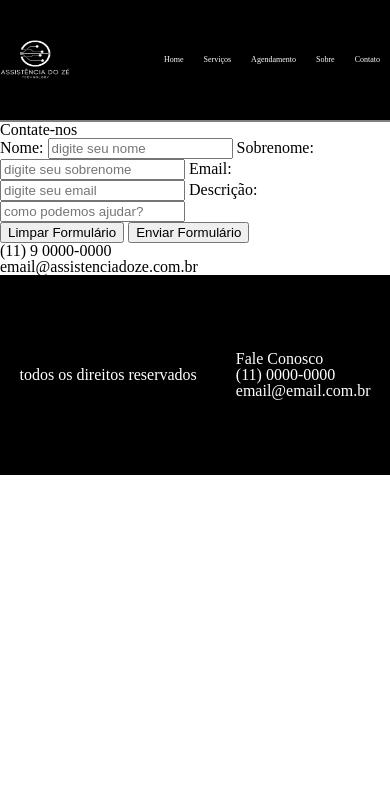
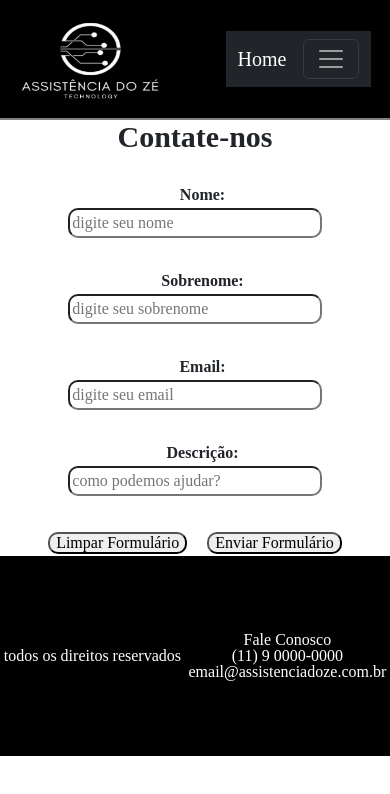
Before and after one commit to pedroedreira/projeto_CoderHouse, a plain HTML site: page pages/contato.html in a window 390 px wide. Drawn offline with nearby package versions, Linux system fonts and the light colour scheme.

Commit message:
correcao_responsive

```diff
--- a/css/contato.css
+++ b/css/contato.css
@@ -1,5 +1,5 @@
 .barra_menu {
-    width: calc(100% - 130px);
+  width: 100%;
   padding: 0 65px;
   height: 120px;
   color: white;
@@ -40,11 +40,10 @@
   width: 140px;
   margin-top: 5px;
 }
-form {
-    width: calc(100% - 250px);
-    padding: 0 125px;
-    height: 500px;
-    padding: 0 0;
+
+.forms {
+  width: 100%;
+  height: 100%;
   display: flex;
   flex-direction: column;
   align-items: center;
@@ -52,18 +51,21 @@ form {
 }
 
 .tit_contato {
-    width: calc(100% - 250px);
-    padding: 50px 125px;
-    height: 100px;
+  width: 100%;
+  height: 100%;
   display: flex;
   flex-direction: row;
   align-items: center;
-    justify-content: flex-start;
-    font-size: 35px;
+  justify-content: center;
+  font-size: 30px;
   font-weight: bold;
 }
 
 label {
+  display: flex;
+  flex-direction: row;
+  align-items: center;
+  justify-content: center;
   margin-left: 15px;
   margin-top: 35px;
   margin-bottom: 5px;
@@ -101,34 +103,21 @@ form {
 }
 
 .container {
-    width: 100vw;
-    height: calc(100vh - 85px);
+  width: 100%;
+  height: 100%;
   display: flex;
   flex-direction: row;
 }
 
 .container_forms {
-    width: calc(50% - 75px);
-    height: calc(100% - 100px);
+  width: 100%;
+  height: 100%;
   margin: 50px 25px 50px 50px;
   display: flex;
   flex-direction: column;
   align-items: center;
 }
 
-  .container_contato {
-    width: calc(50% - 95px);
-    height: calc(100% - 100px);
-    margin: 50px 25px 50px 50px;
-    display: flex;
-    flex-direction: column;
-    justify-content: center;
-    align-items: center;
-  }
-
-  .container_contato p {
-    font-size: 25px;
-  }
 
 @media screen and (min-width: 320px) and (max-width: 480px) {
   .barra_menu {
--- a/pages/contato.html
+++ b/pages/contato.html
@@ -6,9 +6,10 @@
     <meta charset="UTF-8" />
     <meta http-equiv="X-UA-Compatible" content="IE=edge" />
     <meta name="viewport" content="width=device-width, initial-scale=1.0" />
-    <!-- Link dos CSS -->
-    <link rel="stylesheet" href="../css/reset.css" />
-    <link rel="stylesheet" href="../css/style.css" />
+    <link href="https://cdn.jsdelivr.net/npm/bootstrap@5.2.1/dist/css/bootstrap.min.css" rel="stylesheet" integrity="sha384-iYQeCzEYFbKjA/T2uDLTpkwGzCiq6soy8tYaI1GyVh/UjpbCx/TYkiZhlZB6+fzT" crossorigin="anonymous">
+    <link rel="stylesheet" href="../css/reset.css" >
+    <link rel="stylesheet" href="../css/contato.css">
+    <link rel="stylesheet" href="../css/footer.css">
     <!-- Título da aba -->
     <title>Assistência do Zé</title>
   </head>
@@ -18,27 +19,38 @@
     <header class="barra_menu">
       <!-- Conteúdo da barra de Menu -->
       <a href="../index.html"><img class="logo" src="../image/logo.jpg" alt="logo"></a>
-      <ul class="navbar">
-        <li><a class="menu_items" href="../index.html">Home </a></li>
-        <li>
-          <a class="menu_items" href="../pages/servicos.html">Serviços </a>
-        </li>
-        <li>
-          <a class="menu_items" href="../pages/agenda.html">Agendamento </a>
-        </li>
-        <li><a class="menu_items" href="../pages/sobre.html">Sobre </a></li>
-        <li>
-          <a class="menu_items" href="../pages/contato.html">Contato </a>
-        </li>
-      </ul>
+      <nav class="navbar navbar-expand-lg bg-light navbar navbar-dark bg-dark">
+        <div class="container-fluid">
+          <a class="navbar-brand" href="/index.html">Home</a>
+          <button class="navbar-toggler" type="button" data-bs-toggle="collapse" data-bs-target="#navbarNav" aria-controls="navbarNav" aria-expanded="false" aria-label="Toggle navigation">
+            <span class="navbar-toggler-icon"></span>
+          </button>
+          <div class="collapse navbar-collapse" id="navbarNav">
+            <ul class="navbar-nav">
+              <li class="nav-item">
+                <a class="nav-link" href="./servicos.html">Serviços</a>
+              </li>
+              <li class="nav-item">
+                <a class="nav-link" href="./agenda.html">Agendamento</a>
+              </li>
+              <li class="nav-item">
+                <a class="nav-link" href="./sobre.html">Sobre</a>
+              </li>
+              <li class="nav-item">
+                <a class="nav-link" href="./contato.html">Contato</a>
+              </li>
+            </ul>
+          </div>
+        </div>
+      </nav>
     </header>
 
     <main>
       <!-- Conteúdo Principal -->
       <div class="container">
         <div class="container_forms">
-          <h2 class="tit_contato">Contate-nos</h2>
-            <form>
+            <form class="forms">
+              <h2 class="tit_contato">Contate-nos</h2>
               <label for="nome_usuario">Nome:</label>
               <input
                 id="first_name"
@@ -87,11 +99,6 @@
             </form>
           </div>
         </div>
-
-        <div class="container_contato">
-          <p>(11) 9 0000-0000</p>
-          <p>email@assistenciadoze.com.br</p>
-        </div>
       </div>
     </main>
 
@@ -102,9 +109,10 @@
       </div>
       <div class="meio_contato">
         <p>Fale Conosco</p>
-        <p>(11) 0000-0000</p>
-        <p>email@email.com.br</p>
+        <p>(11) 9 0000-0000</p>
+        <p>email@assistenciadoze.com.br</p>
       </div>
     </footer>
+    <script src="https://cdn.jsdelivr.net/npm/bootstrap@5.2.1/dist/js/bootstrap.bundle.min.js" integrity="sha384-u1OknCvxWvY5kfmNBILK2hRnQC3Pr17a+RTT6rIHI7NnikvbZlHgTPOOmMi466C8" crossorigin="anonymous"></script>
   </body>
 </html>
```
Lines whose indentation alone changed are shown as unchanged.
